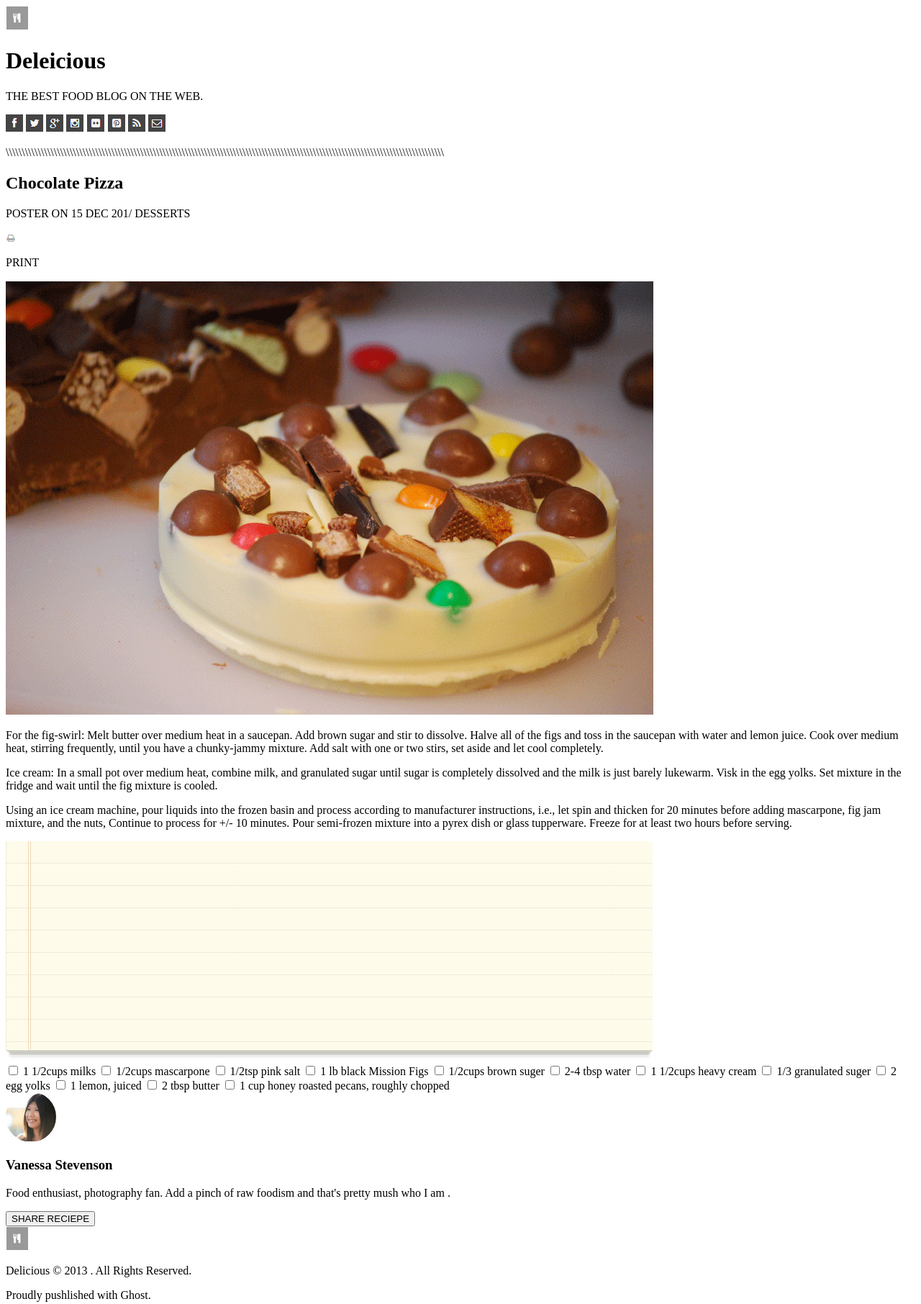
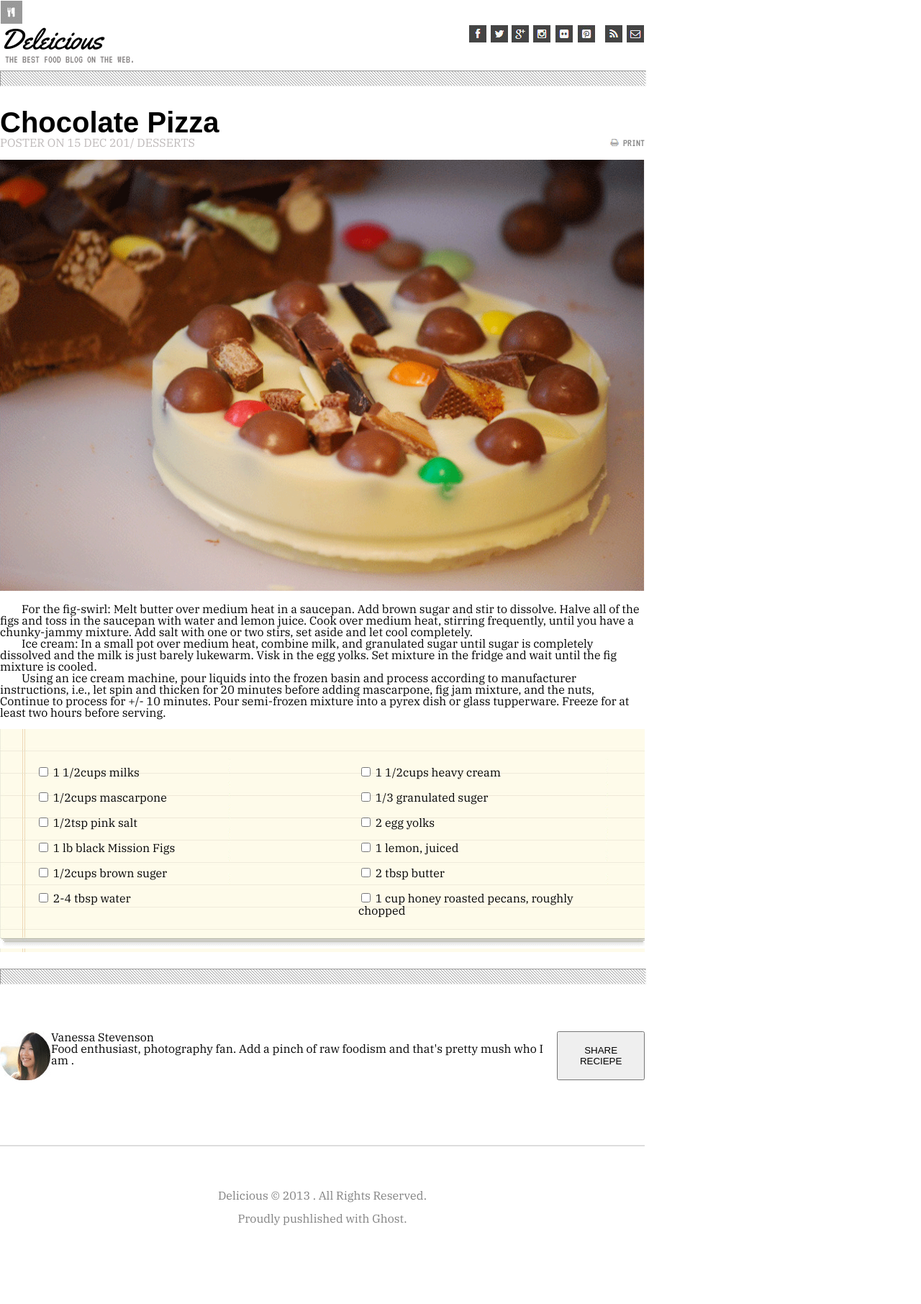
Before and after one commit to afnanshihab/chocolate-pizza, a plain HTML site: page index.html in a window 1280 px wide. Shown: the whole page at 72% size. After the commit the page ends 1703 px from the top, so only its background shows below. Drawn offline with Linux system fonts and the light colour scheme; a web font is replaced by a local one.

Commit message:
pizza 2 css

```diff
--- /dev/null
+++ b/css/reset.css
@@ -0,0 +1,48 @@
+/* http://meyerweb.com/eric/tools/css/reset/
+   v2.0 | 20110126
+   License: none (public domain)
+*/
+
+html, body, div, span, applet, object, iframe,
+h1, h2, h3, h4, h5, h6, p, blockquote, pre,
+a, abbr, acronym, address, big, cite, code,
+del, dfn, em, img, ins, kbd, q, s, samp,
+small, strike, strong, sub, sup, tt, var,
+b, u, i, center,
+dl, dt, dd, ol, ul, li,
+fieldset, form, label, legend,
+table, caption, tbody, tfoot, thead, tr, th, td,
+article, aside, canvas, details, embed,
+figure, figcaption, footer, header, hgroup,
+menu, nav, output, ruby, section, summary,
+time, mark, audio, video {
+	margin: 0;
+	padding: 0;
+	border: 0;
+	font-size: 100%;
+	font: inherit;
+	vertical-align: baseline;
+}
+/* HTML5 display-role reset for older browsers */
+article, aside, details, figcaption, figure,
+footer, header, hgroup, menu, nav, section {
+	display: block;
+}
+body {
+	line-height: 1;
+}
+ol, ul {
+	list-style: none;
+}
+blockquote, q {
+	quotes: none;
+}
+blockquote:before, blockquote:after,
+q:before, q:after {
+	content: '';
+	content: none;
+}
+table {
+	border-collapse: collapse;
+	border-spacing: 0;
+}
--- a/css/style.css
+++ b/css/style.css
@@ -0,0 +1,283 @@
+
+
+
+body {
+    width: 70%;
+    height: 100vh;
+    display: grid;
+    grid-template-rows: 100px 1fr 50px;
+    gap: 20px;
+    font-family: 'IBM Plex Serif', serif;
+}
+
+
+
+#h {
+
+    display: flex;
+    justify-content: space-between;
+    align-items: center;
+    width: 100%;
+    display: inline-block;
+}
+
+#title {
+    display: flex;
+ display: inline-block;
+
+}
+
+/* #choco-img {
+    width: 100%;
+} */
+
+nav {
+    float:right;
+}
+
+
+a{
+    text-decoration: none;
+    font-family: 'VT323', monospace;
+    color: grey;
+    font-size: 15px;
+    margin-left: 10px;
+}
+
+nav a {
+    padding: 0px;
+    margin: 1px;
+    width: auto;
+    height: 15px;
+}
+
+a:nth-child(7) {
+    margin-left: 10px;
+
+}
+
+main {
+    display: grid;
+    grid-template-columns: auto;
+    gap: 15px;
+}
+
+#title {
+    font-family: 'Yellowtail', cursive;
+    font-size: 40px;
+}
+
+header p:nth-child(2) {
+    font-family: 'VT323', monospace;
+    color: rgb(129, 125, 125);
+
+    margin-left: 7px;
+    font-size: 15px;
+}
+
+#big-img p:nth-child(2) {
+    color: rgb(190, 185, 185);
+    margin-left: 0;
+}
+
+#big-img {
+    display: flex;
+    justify-content: space-between;
+    align-items: flex-end;
+    width: 100%;
+}
+
+#chocolate-img{
+    width: 100%;
+}
+form {
+
+    background-image: url('../images/list-bg.png');
+    width: 100%;
+    display: grid;
+    grid-template-columns: 1fr 1fr;
+
+
+}
+
+#firstgroup {
+    display: block;
+    margin: 50px;
+
+}
+
+#secondgroup {
+    display: block;
+    margin: 50px
+
+
+}
+#ch:checked + label {
+
+    text-decoration: line-through;
+  }
+
+#paragraphs {
+    text-indent: 30px;
+
+}
+
+
+
+
+
+
+
+
+
+
+hr {
+    margin-bottom: 50px;
+    height: 20px;
+    background: url('../images/hr-img.png');
+
+    width: 100%;
+}
+
+h1 {
+    font-family: 'Francois One', sans-serif;
+    font-size: 40px;
+    font-weight: bold;
+    margin-top: 30px;
+}
+
+#text {
+    text-align: left;
+    width: 100%;
+    text-indent: 20px;
+    color: gray;
+    font-weight: 900;
+    font-size: large;
+}
+
+#text p {
+    margin: 20px 0;
+
+}
+
+#endofmain {
+    display: flex;
+    justify-content: space-around;
+    width: 100%;
+}
+
+#beffoot div {
+    display: flex;
+    flex-direction: column;
+    align-content: flex-start;
+    align-items: flex-start;
+    justify-content: space-around;
+    width: 100%;
+}
+
+#beffoot p {
+    color: gray;
+    margin-left: 10px;
+    width: 90%;
+}
+
+
+#beffoot button {
+    color: white;
+    background-color: #C26C54;
+    width: 150px;
+    height: 50px;
+    margin-left: 20px;
+    align-self: center;
+    transition: all .5s ease-in-out;
+    cursor: pointer;
+}
+
+footer{
+    margin-top: 70px;
+    display: grid;
+    place-items: center;
+}
+
+
+
+
+.smalll-logo {
+    position: absolute;
+    left: 50%;
+    top: 50%;
+    margin-left: -25px;
+    margin-top: -25px;
+    padding: 0 5px;
+    height: 50px;
+    width: 50px;
+    background: #fff url('../images/small-logo.png') no-repeat 50% 50%;
+  }
+
+  .line {
+    position: relative;
+    overflow: visible;
+    height: 2px;
+    background-color: #ddd;
+    border: 1px  #ddd;
+    width: 100%;
+  }
+
+  footer p {
+      margin-top: 60px;
+      text-align: center;
+      color: gray;
+  }
+
+#endofmain button:hover {
+      transform: scale(2);
+  }
+
+  anas
+
+
+
+
+  /* body{
+
+    display: grid;
+    grid-template-rows:100px 1fr 50px;
+    gap: 10px;
+    width:1040px;
+    margin: auto;
+} */
+
+
+
+
+
+
+/* header h1{
+
+    font-family: 'Dancing Script', cursive;
+    font-size: 40px;
+    font-weight: bold;
+    text-transform: capitalize;
+    display:inline-block;
+}
+header p{
+    font-family: 'Nunito', sans-serif;
+    text-transform:uppercase;
+    font-size: 10px;
+    color: gray;
+    margin-left: 40px;
+}
+
+header nav{
+    float: right;
+    padding-left: 10px;
+}
+
+main h1{
+
+
+    text-transform: capitalize;
+}
+#mainimage{
+    width: 100%;
+} */
--- a/index.html
+++ b/index.html
@@ -5,40 +5,53 @@
     <meta charset="UTF-8">
     <meta http-equiv="X-UA-Compatible" content="IE=edge">
     <meta name="viewport" content="width=device-width, initial-scale=1.0">
-    <title>Document</title>
+    <title>Chocolate Pizza</title>
+    <link href="https://fonts.googleapis.com/css?family=Francois+One|IBM+Plex+Sans|IBM+Plex+Serif|VT323|Yellowtail"
+        rel="stylesheet">
+    <link rel="preconnect" href="https://fonts.gstatic.com">
+    <link href="https://fonts.googleapis.com/css2?family=Oswald:wght@600&display=swap" rel="stylesheet">
+
+    <link rel="stylesheet" href="./css/reset.css">
+    <link rel="stylesheet" href="./css/style.css">
 </head>
 
 <body>
     <header>
+        <div id="small-logo">
             <img src="./images/small-logo.png" alt="">
-        <h1>Deleicious</h1>
+        </div>
+        <div id=title>
+            <p>Deleicious</p>
             <p>THE BEST FOOD BLOG ON THE WEB.</p>
+        </div>
         <nav>
-            <img src="./images/fb-icon.png" alt="">
-            <img src="./images/twit-icon.png" alt="">
-            <img src="./images/gp-icon.png" alt="">
-            <img src="./images/insta-icon.png" alt="">
-            <img src="./images/flic-icon.png" alt="">
-            <img src="./images/3bed5805-7e14-40a3-a69f-ddf3e3ac34a0.jfif" alt="">
-            <img src="./images/rss-icon.png" alt="">
-            <img src="./images/mail-icon.png" alt="">
+            <a href="a1"><img src="./images/fb-icon.png" alt="fb"></a>
+            <a href="a2"><img src="./images/twit-icon.png" alt=""></a>
+            <a href="a3"><img src="./images/gp-icon.png" alt=""></a>
+            <a href="a4"><img src="./images/insta-icon.png" alt=""></a>
+            <a href="a5"><img src="./images/flic-icon.png" alt=""></a>
+            <a href="a6"><img src="./images/3bed5805-7e14-40a3-a69f-ddf3e3ac34a0.jfif" alt=""></a>
+
+            <a href="a7"><img src="./images/rss-icon.png" alt=""></a>
+            <a href="a8"><img src="./images/mail-icon.png" alt=""></a>
 
         </nav>
-        <p>\\\\\\\\\\\\\\\\\\\\\\\\\\\\\\\\\\\\\\\\\\\\\\\\\\\\\\\\\\\\\\\\\\\\\\\\\\\\\\\\\\\\\\\\\\\\\\\\\\\\\\\\\\\\\\\\\\\\\\\\\\\\\\\\\\\\\\\\\
-        </p>
+        <hr>
     </header>
     <main>
-        <section>
-            <h2>Chocolate Pizza </h2>
+        <section id="big-img">
+            <div>
+                <h1>Chocolate Pizza </h1>
                 <p>POSTER ON 15 DEC 201/ DESSERTS</p>
+            </div>
+            <div>
+                <a href='a9' onclick="print()"><img src="./images/print-icon.png" alt=""> PRINT</a>
+            </div>
         </section>
-        <section>
-            <img src="./images/print-icon.png" alt="">
-            <p>PRINT</p>
-        </section>
-
-        <img src="./images/choco-pizza.png" alt="">
-        <SEction>
+        <div >
+            <img src="./images/choco-pizza.png" alt="" id="chocolate-img">
+        </div>
+        <SEction id="paragraphs">
             <p>
                 For the fig-swirl: Melt butter over medium heat in a saucepan. Add brown sugar and stir to dissolve.
                 Halve
@@ -59,63 +72,84 @@
                 tupperware. Freeze for at least two hours before serving.</p>
             </P>
         </SEction>
-        <section>
-            <img src="./images/list-bg.png" alt="">
+
+        <!-- <img src="./images/list-bg.png" alt=""> -->
         <form class="checkboxs">
-                <input type="checkbox" name="ch1" id="ch1">
-                <label for="ch1">1 1/2cups milks</label>
+            <div id="firstgroup">
+                <input type="checkbox" name="ch1" id="ch">
+                <label for="ch">1 1/2cups milks</label>
+                <br>
+                <br>
+                <input type="checkbox" name="ch2" id="ch">
+                <label for="ch">1/2cups mascarpone</label>
+                <br>
+                <br>
+                <input type="checkbox" name="ch3" id="ch">
+                <label for="ch">1/2tsp pink salt</label>
+                <br>
+                <br>
+                <input type="checkbox" name="ch4" id="ch">
+                <label for="ch">1 lb black Mission Figs</label>
+                <br>
+                <br>
+                <input type="checkbox" name="ch5" id="ch">
+                <label for="ch">1/2cups brown suger</label>
+                <br>
+                <br>
+                <input type="checkbox" name="ch6" id="ch">
+                <label for="ch">2-4 tbsp water</label>
+            </div>
+            <div id="secondgroup">
 
-                <input type="checkbox" name="ch2" id="ch2">
-                <label for="ch2">1/2cups mascarpone</label>
 
-                <input type="checkbox" name="ch3" id="ch3">
-                <label for="ch3">1/2tsp pink salt</label>
+                <input type="checkbox" name="ch7" id="ch">
+                <label for="ch">1 1/2cups heavy cream</label>
+                <br>
+                <br>
 
-                <input type="checkbox" name="ch4" id="ch4">
-                <label for="ch4">1 lb black Mission Figs</label>
-
-                <input type="checkbox" name="ch5" id="ch5">
-                <label for="ch5">1/2cups brown suger</label>
-
-                <input type="checkbox" name="ch6" id="ch6">
-                <label for="ch6">2-4 tbsp water</label>
-
-                <input type="checkbox" name="ch7" id="ch7">
-                <label for="ch7">1 1/2cups heavy cream</label>
-
-                <input type="checkbox" name="ch8" id="ch8">
-                <label for="ch8">1/3 granulated suger</label>
-
-                <input type="checkbox" name="ch9" id="ch9">
-                <label for="ch9">2 egg yolks</label>
-
-                <input type="checkbox" name="ch10" id="ch10">
-                <label for="ch10">1 lemon, juiced</label>
-
-                <input type="checkbox" name="ch11" id="ch11">
-                <label for="ch11">2 tbsp butter</label>
-
-                <input type="checkbox" name="ch12" id="ch12">
-                <label for="ch12">1 cup honey roasted pecans, roughly chopped</label>
-
+                <input type="checkbox" name="ch8" id="ch">
+                <label for="ch">1/3 granulated suger</label>
+                <br>
+                <br>
+                <input type="checkbox" name="ch9" id="ch">
+                <label for="ch">2 egg yolks</label>
+                <br>
+                <br>
+                <input type="checkbox" name="ch10" id="ch">
+                <label for="ch">1 lemon, juiced</label>
+                <br>
+                <br>
+                <input type="checkbox" name="ch11" id="ch">
+                <label for="ch">2 tbsp butter</label>
+                <br>
+                <br>
+                <input type="checkbox" name="ch12" id="ch">
+                <label for="ch">1 cup honey roasted pecans, roughly chopped</label>
+            </div>
         </form>
+        <hr>
 
 
 
-        </section>
-        <Section>
+        <Section id="endofmain">
             <img src="./images/van-pic.png" alt="">
-            <h3>Vanessa Stevenson</h3>
+            <div>
+                <p>Vanessa Stevenson</p>
                 <p>Food enthusiast, photography fan. Add a pinch of raw foodism and that's pretty mush who I am .</p>
+            </div>
+
             <button>SHARE RECIEPE</button>
         </Section>
+
+    </main>
     <footer>
-            <img src="./images/small-logo.png" alt="">
-            <p>Delicious &copy; 2013 . All Rights Reserved.</p>
-            <p>Proudly pushlished with Ghost.</p>
+        <div class="line">
+            <span class="small-logo"></span>
+        </div>
+        <p>Delicious &copy; 2013 . All Rights Reserved. <br><br>
+            Proudly pushlished with Ghost.</p>
     </footer>
 
-    </main>
 
 </body>
 
```
Also changed, not shown: .eslintrc.json, 1 other file. Lines whose indentation alone changed are shown as unchanged.
